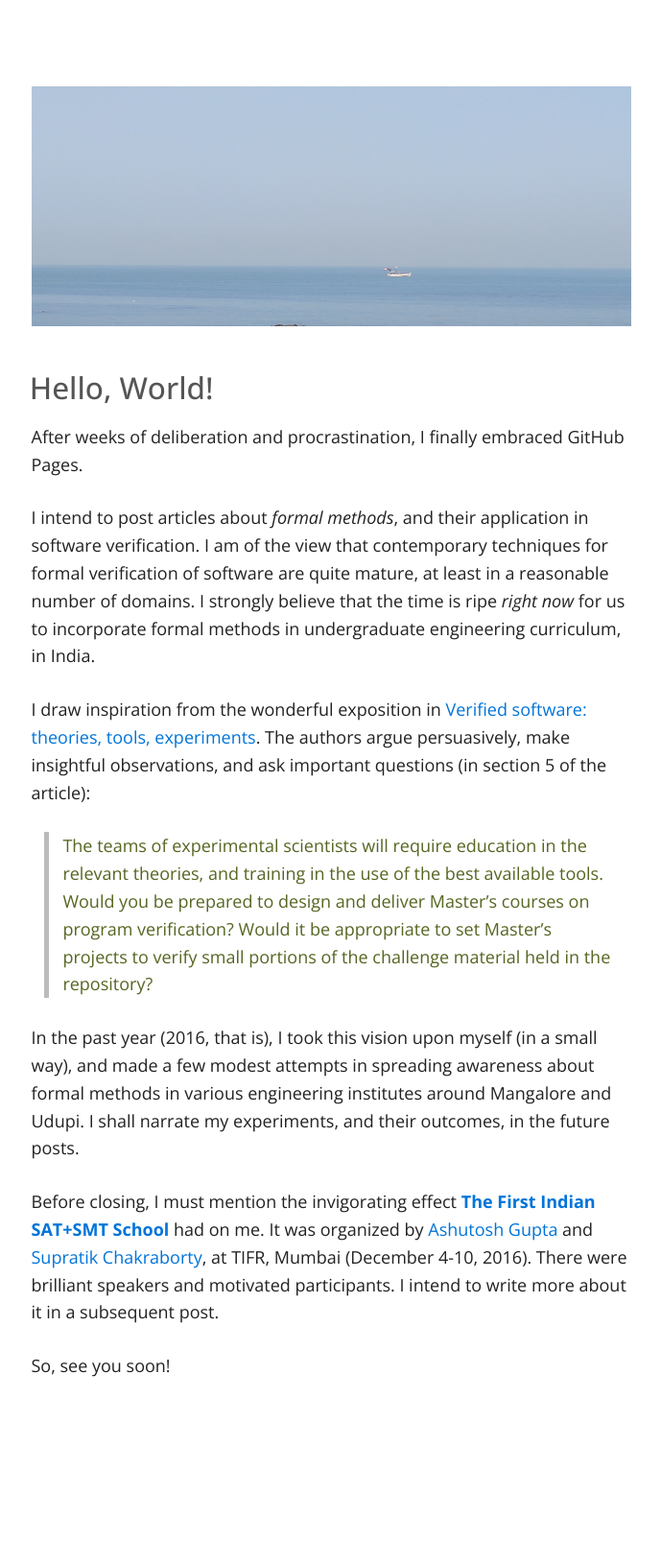
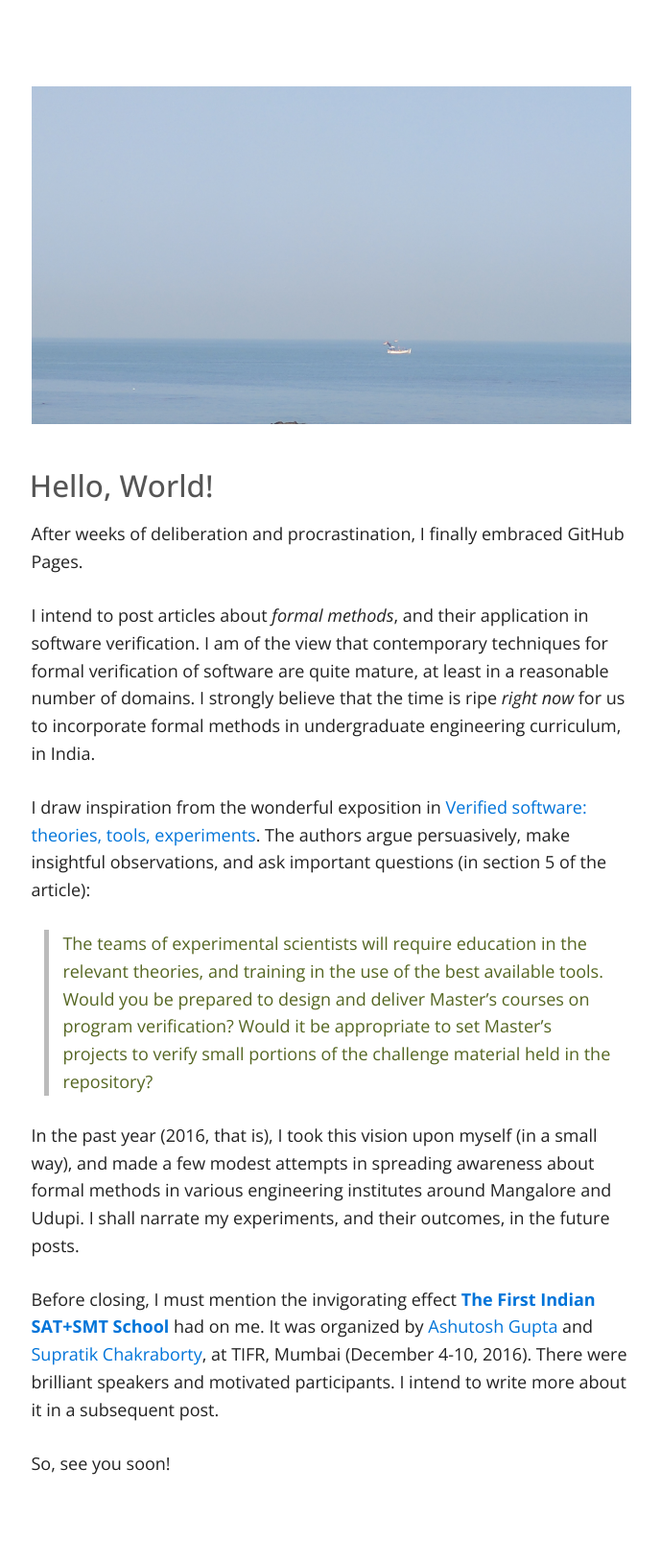
Before and after one commit to dischargedpremise/dischargedpremise.github.io, a Jekyll site: the page built from _posts/2017-01-15-hello-world.md, in a window 1280 px wide. Shown: the whole page at 96% size, without its empty margins (295-984 px from the left). Built offline with Jekyll 4.4.1, drawn with Linux system fonts in a browser that asks for light colours; before the commit the page ends 1528 px from its top, so only the background shows below that.

Commit message:
set posts image height to auto.

```diff
--- a/_layouts/post.html
+++ b/_layouts/post.html
@@ -11,7 +11,7 @@
 <body>
   <article>
     <div class="container">
-  <img src="../images/lone-boat.jpg" height="250px" width="100%">
+  <img src="../images/lone-boat.jpg" height="auto" width="100%">
       <h3>{{ post.title }}</h3>
       {{ content }}
     </div>
```
